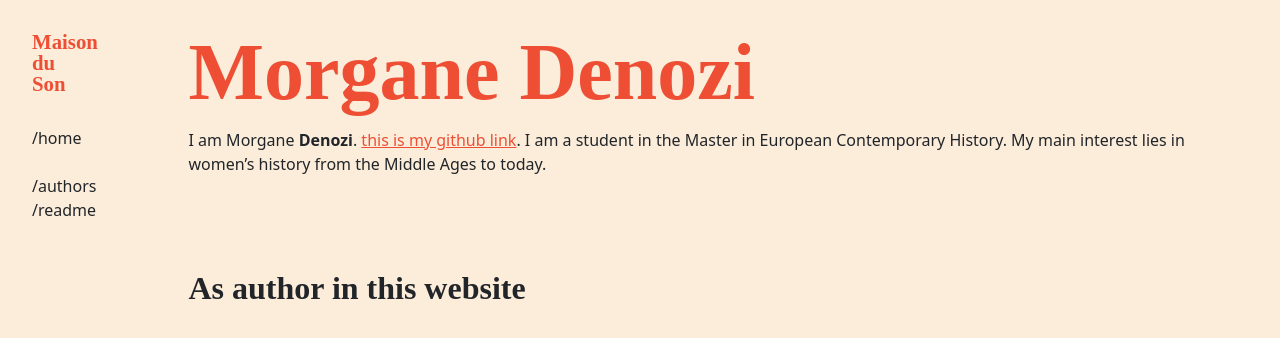
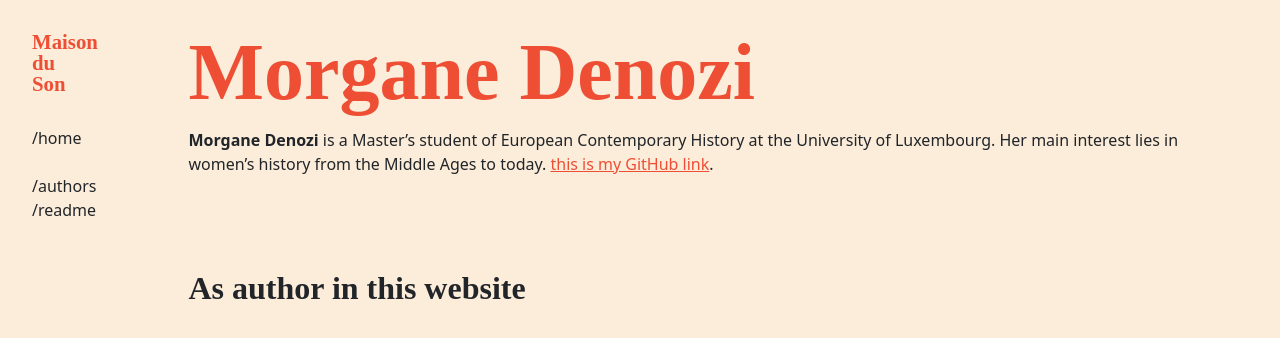
Before and after one commit to C2DH/maison-du-son, a Jekyll site: the page built from _people/morgane-denozi.md, in a window 1280 px wide. Shown: the top 338 px of the page. Built offline with Jekyll 4.4.1, drawn with Linux system fonts in a browser that asks for light colours; some web fonts are replaced.

Commit message:
Update morgane-denozi.md

```diff
--- a/_people/morgane-denozi.md
+++ b/_people/morgane-denozi.md
@@ -2,5 +2,5 @@
 title: Morgane Denozi
 ---
 
-I am Morgane **Denozi**. [this is my github link](https://github.com/MoDzi0907).
-I am a student in the Master in European Contemporary History. My main interest lies in women's history from the Middle Ages to today.
+**Morgane Denozi** is a Master's student of European Contemporary History at the University of Luxembourg. Her main interest lies in women's history from the Middle Ages to today.
+[this is my GitHub link](https://github.com/MoDzi0907).
```
